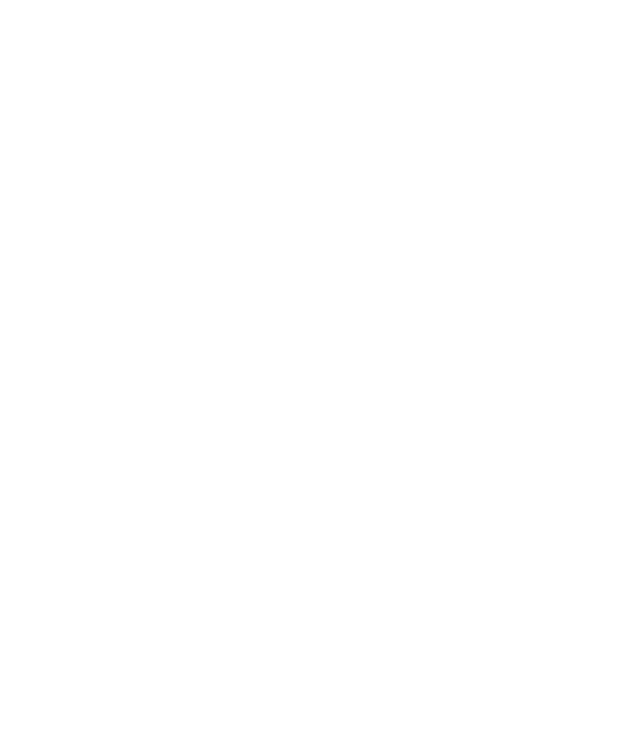
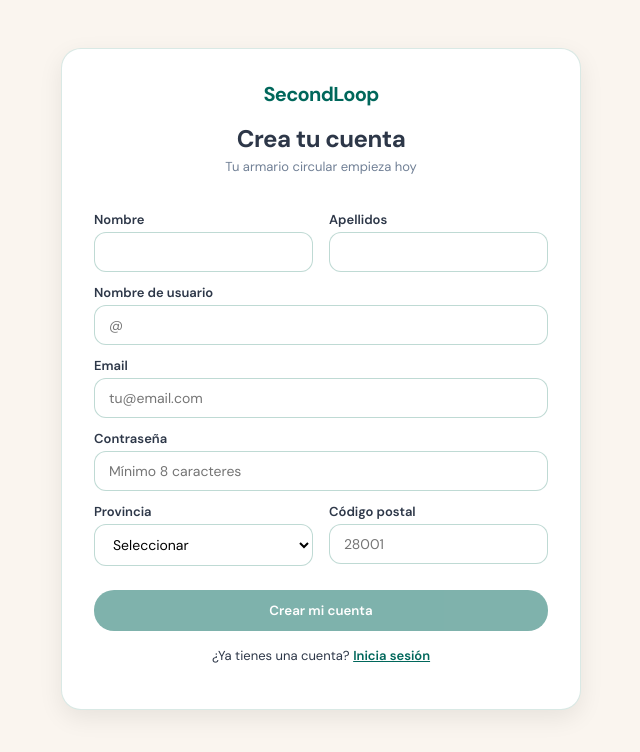
Before and after one commit to mdelaosa/SecondLoop_FE, an Angular app: page /registro in a window 1280 px wide. Before the commit this address led to /. Shown: the top 752 px of the page, without its empty margins (319-959 px from the left). Built offline with nearby package versions, Linux system fonts and the light colour scheme.

Commit message:
Pantalla de registro con validación y ruta /registro

```diff
--- a/src/app/app.routes.ts
+++ b/src/app/app.routes.ts
@@ -1,6 +1,8 @@
 import { Routes } from '@angular/router';
 import { Login } from './components/login/login';
+import { Registro } from './components/registro/registro';
 
 export const routes: Routes = [
-  { path: 'login', component: Login }
+  { path: 'login', component: Login },
+  { path: 'registro', component: Registro }
 ];
--- /dev/null
+++ b/src/app/components/registro/registro.html
@@ -0,0 +1,76 @@
+<section class="registro">
+  <div class="tarjeta">
+    <p class="logo">SecondLoop</p>
+    <h1>Crea tu cuenta</h1>
+    <p class="subtitulo">Tu armario circular empieza hoy</p>
+
+    <form [formGroup]="registroForm" (ngSubmit)="onSubmit()">
+      <div class="fila">
+        <div class="campo">
+          <label for="nombre">Nombre</label>
+          <input id="nombre" type="text" formControlName="nombre">
+          @if (registroForm.controls.nombre.invalid && registroForm.controls.nombre.touched) {
+            <p class="error">Escribe tu nombre</p>
+          }
+        </div>
+        <div class="campo">
+          <label for="apellidos">Apellidos</label>
+          <input id="apellidos" type="text" formControlName="apellidos">
+          @if (registroForm.controls.apellidos.invalid && registroForm.controls.apellidos.touched) {
+            <p class="error">Escribe tus apellidos</p>
+          }
+        </div>
+      </div>
+
+      <div class="campo">
+        <label for="username">Nombre de usuario</label>
+        <input id="username" type="text" placeholder="@" formControlName="username">
+        @if (registroForm.controls.username.invalid && registroForm.controls.username.touched) {
+          <p class="error">Mínimo 3 caracteres y sin espacios</p>
+        }
+      </div>
+
+      <div class="campo">
+        <label for="email">Email</label>
+        <input id="email" type="email" placeholder="tu@email.com" formControlName="email">
+        @if (registroForm.controls.email.invalid && registroForm.controls.email.touched) {
+          <p class="error">Escribe un email válido</p>
+        }
+      </div>
+
+      <div class="campo">
+        <label for="password">Contraseña</label>
+        <input id="password" type="password" placeholder="Mínimo 8 caracteres" formControlName="password">
+        @if (registroForm.controls.password.invalid && registroForm.controls.password.touched) {
+          <p class="error">Mínimo 8 caracteres, con letras y números</p>
+        }
+      </div>
+
+      <div class="fila">
+        <div class="campo">
+          <label for="provincia">Provincia</label>
+          <select id="provincia" formControlName="provincia">
+            <option value="" disabled>Seleccionar</option>
+            @for (provincia of provincias; track provincia) {
+              <option [value]="provincia">{{ provincia }}</option>
+            }
+          </select>
+          @if (registroForm.controls.provincia.invalid && registroForm.controls.provincia.touched) {
+            <p class="error">Elige tu provincia</p>
+          }
+        </div>
+        <div class="campo">
+          <label for="codigo_postal">Código postal</label>
+          <input id="codigo_postal" type="text" placeholder="28001" formControlName="codigo_postal">
+          @if (registroForm.controls.codigo_postal.invalid && registroForm.controls.codigo_postal.touched) {
+            <p class="error">5 números</p>
+          }
+        </div>
+      </div>
+
+      <button type="submit" [disabled]="registroForm.invalid">Crear mi cuenta</button>
+    </form>
+
+    <p class="enlace">¿Ya tienes una cuenta? <a routerLink="/login">Inicia sesión</a></p>
+  </div>
+</section>
--- /dev/null
+++ b/src/app/components/registro/registro.scss
@@ -0,0 +1,123 @@
+.registro {
+  display: flex;
+  justify-content: center;
+  align-items: flex-start;
+  min-height: 100vh;
+  padding: 48px 16px;
+  background: #faf5ef;
+}
+
+.tarjeta {
+  width: 100%;
+  max-width: 520px;
+  background: #ffffff;
+  border: 1px solid rgba(0, 107, 84, 0.15);
+  border-radius: 20px;
+  padding: 32px;
+  box-shadow: 0 8px 24px rgba(0, 0, 0, 0.08);
+  text-align: center;
+}
+
+.logo {
+  font-size: 1.25rem;
+  font-weight: 700;
+  letter-spacing: -0.035em;
+  color: #00675B;
+  margin: 0 0 16px;
+}
+
+h1 {
+  font-size: 24px;
+  font-weight: 700;
+  letter-spacing: -0.02em;
+  color: #2D3748;
+  margin: 0 0 4px;
+}
+
+.subtitulo {
+  font-size: 13px;
+  color: #718096;
+  margin: 0 0 24px;
+}
+
+form {
+  display: flex;
+  flex-direction: column;
+  text-align: left;
+}
+
+.fila {
+  display: flex;
+  gap: 16px;
+}
+
+.fila .campo {
+  flex: 1;
+}
+
+.campo {
+  display: flex;
+  flex-direction: column;
+}
+
+label {
+  font-size: 13px;
+  font-weight: 600;
+  color: #2D3748;
+  margin: 12px 0 4px;
+}
+
+input,
+select {
+  font-family: inherit;
+  font-size: 14px;
+  padding: 10px 14px;
+  border: 1px solid rgba(0, 107, 84, 0.25);
+  border-radius: 12px;
+  background: #ffffff;
+}
+
+input:focus,
+select:focus {
+  outline: 3px solid rgba(0, 103, 91, 0.35);
+  border-color: #00675B;
+}
+
+button {
+  margin-top: 24px;
+  padding: 12px;
+  border: none;
+  border-radius: 20px;
+  background: #00675B;
+  color: #ffffff;
+  font-family: inherit;
+  font-weight: 600;
+  cursor: pointer;
+}
+
+button:hover:not(:disabled) {
+  background: #005442;
+}
+
+button:disabled {
+  opacity: 0.5;
+  cursor: not-allowed;
+}
+
+.enlace {
+  font-size: 13px;
+  color: #2D3748;
+  margin-top: 16px;
+}
+
+.enlace a {
+  color: #00675B;
+  font-weight: 600;
+  cursor: pointer;
+}
+
+.error {
+  color: #b3261e;
+  font-size: 12px;
+  margin: 4px 0 0;
+}
--- /dev/null
+++ b/src/app/components/registro/registro.ts
@@ -0,0 +1,37 @@
+import { Component } from '@angular/core';
+import { FormControl, FormGroup, ReactiveFormsModule, Validators } from '@angular/forms';
+import { RouterLink } from '@angular/router';
+
+@Component({
+  selector: 'app-registro',
+  imports: [ReactiveFormsModule, RouterLink],
+  templateUrl: './registro.html',
+  styleUrl: './registro.scss'
+})
+export class Registro {
+  provincias = [
+    'Álava', 'Albacete', 'Alicante', 'Almería', 'Asturias', 'Ávila',
+    'Badajoz', 'Barcelona', 'Burgos', 'Cáceres', 'Cádiz', 'Cantabria',
+    'Castellón', 'Ceuta', 'Ciudad Real', 'Córdoba', 'Cuenca', 'Gerona',
+    'Granada', 'Guadalajara', 'Guipúzcoa', 'Huelva', 'Huesca', 'Islas Baleares',
+    'Jaén', 'La Coruña', 'La Rioja', 'Las Palmas', 'León', 'Lérida',
+    'Lugo', 'Madrid', 'Málaga', 'Melilla', 'Murcia', 'Navarra',
+    'Orense', 'Palencia', 'Pontevedra', 'Salamanca', 'Santa Cruz de Tenerife',
+    'Segovia', 'Sevilla', 'Soria', 'Tarragona', 'Teruel', 'Toledo',
+    'Valencia', 'Valladolid', 'Vizcaya', 'Zamora', 'Zaragoza'
+  ];
+
+  registroForm = new FormGroup({
+    nombre: new FormControl('', [Validators.required]),
+    apellidos: new FormControl('', [Validators.required]),
+    username: new FormControl('', [Validators.required, Validators.minLength(3), Validators.pattern(/^\S+$/)]),
+    email: new FormControl('', [Validators.required, Validators.email]),
+    password: new FormControl('', [Validators.required, Validators.minLength(8), Validators.pattern(/^(?=.*[A-Za-z])(?=.*\d).+$/)]),
+    provincia: new FormControl('', [Validators.required]),
+    codigo_postal: new FormControl('', [Validators.required, Validators.pattern(/^\d{5}$/)])
+  });
+
+  onSubmit() {
+    console.log(this.registroForm.value);
+  }
+}
```
Also changed, not shown: 1 other file (tests, documents, lock files or other folders).
